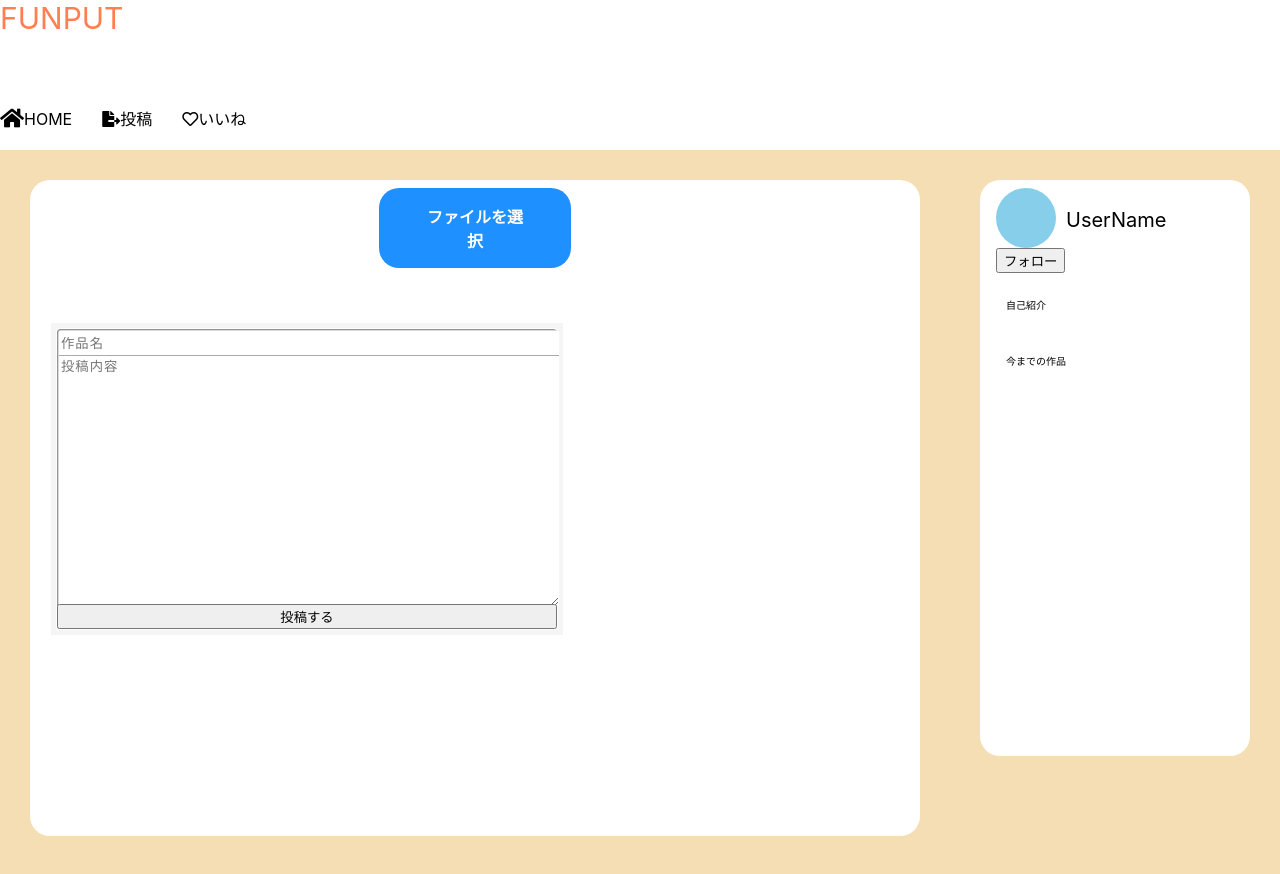
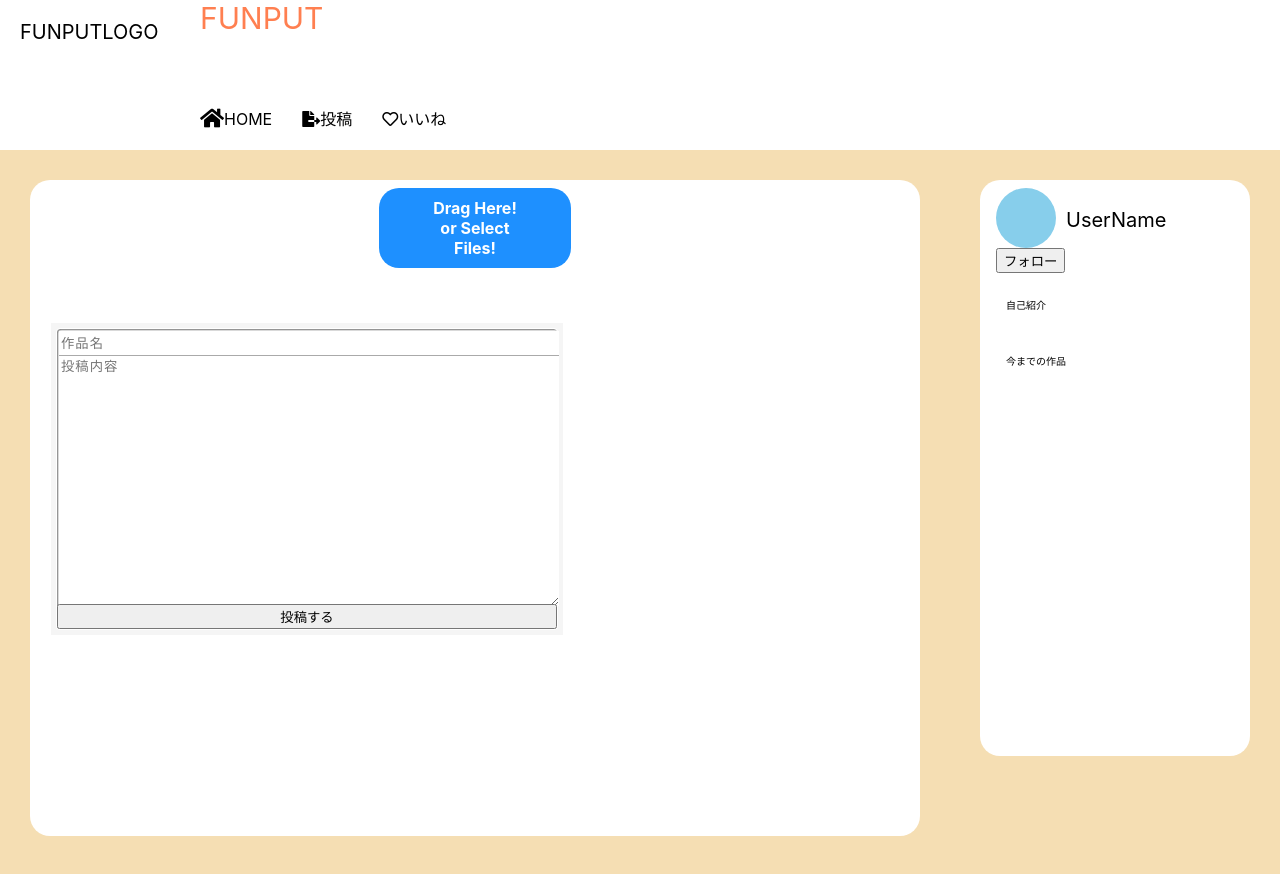
Before and after one commit to ICT-FUNney/team2-funput-Client, a React (Create React App) app: page /post in a window 1280 px wide. Shown: the top 874 px of the page. Built offline with nearby package versions, Linux system fonts and the light colour scheme; data requests are answered from the project's data file.

Commit message:
[add]HeaderにIcon表示の領域確保及びDropZoneの文章変更

```diff
--- a/src/components/Areas/Header.jsx
+++ b/src/components/Areas/Header.jsx
@@ -6,6 +6,11 @@ const Header = () => {
 
     return (
         <div id='header'>
+            <div id='headerContainer'>
+                <div id='headerIconArea'>
+                   FUNPUTLOGO
+                </div>
+                <div id='headerTitleArea'>
                     <div className='headerTitle'>FUNPUT</div>
                 <link href="https://use.fontawesome.com/releases/v5.6.1/css/all.css" rel="stylesheet"></link>
                 <div >
@@ -16,6 +21,8 @@ const Header = () => {
                     <i className="far fa-heart"></i>
                     <Tab name={'いいね'} url={"/like"} />
                     </div>
+                </div>
+            </div>
         </div >
     )
 }
--- a/src/components/Elements/DropZone.jsx
+++ b/src/components/Elements/DropZone.jsx
@@ -27,7 +27,7 @@ const DropZone = () => {
         {({ isDragActive, getInputProps, getRootProps }) => (
           <div className={isDragActive ? 'uploadContainerOnDrag' : 'uploadContainer'} {...getRootProps()}>
             <input {...getInputProps()} />
-            <span className='uploadText'>{isDragActive ? "ファイル選択済" : 'ファイルを選択'}</span>
+            <span className='uploadText'>{isDragActive ? "Completed" : 'Drag Here! or Select Files!'}</span>
           </div>
         )}
       </Dropzone>
--- a/src/styles/Areas/Header.css
+++ b/src/styles/Areas/Header.css
@@ -1,7 +1,24 @@
-.headerTitle{
+#headerContainer {
+  display: grid;
+  height: 150px;
+  grid-template-columns: 200px 1fr;
+  grid-template-areas:
+  "headerIconArea headerTitleArea";
+}
+
+#headerIconArea {
+  font-size: 20px;
+  margin: 20px;
+}
+
+#headerTitleArea{
 text-align: left;
-font-size: 30px;
-color: coral;
+}
+
+.headerTitle {
+  text-align: left;
+  font-size: 30px;
+  color: coral;
 }
 
 .fa-lg{
```
Lines whose indentation alone changed are shown as unchanged.
